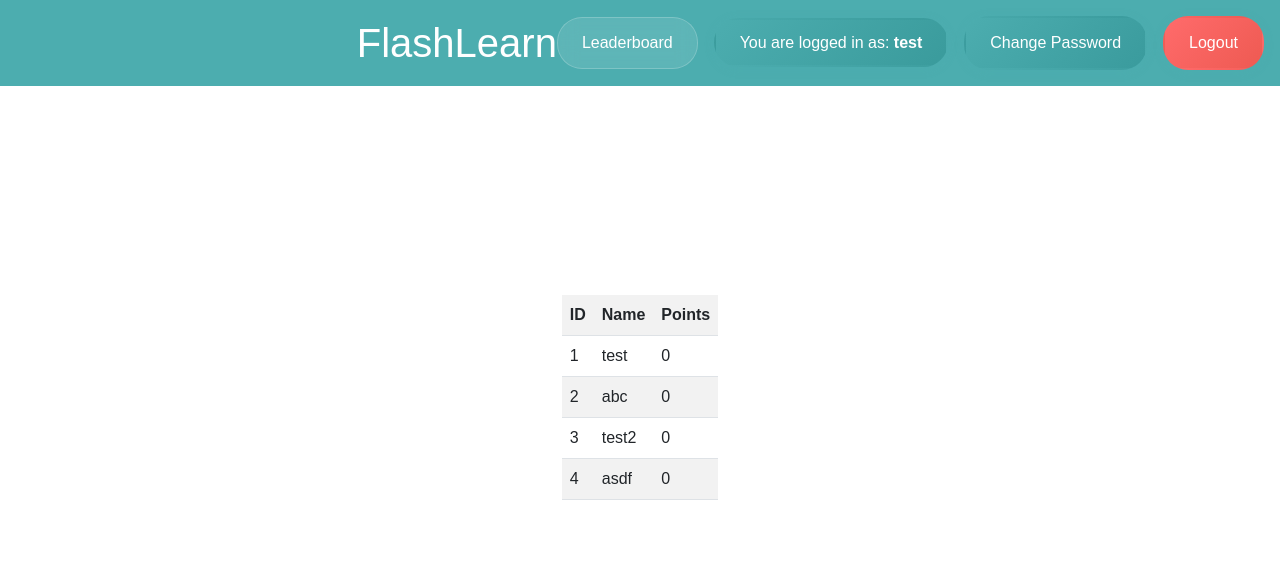
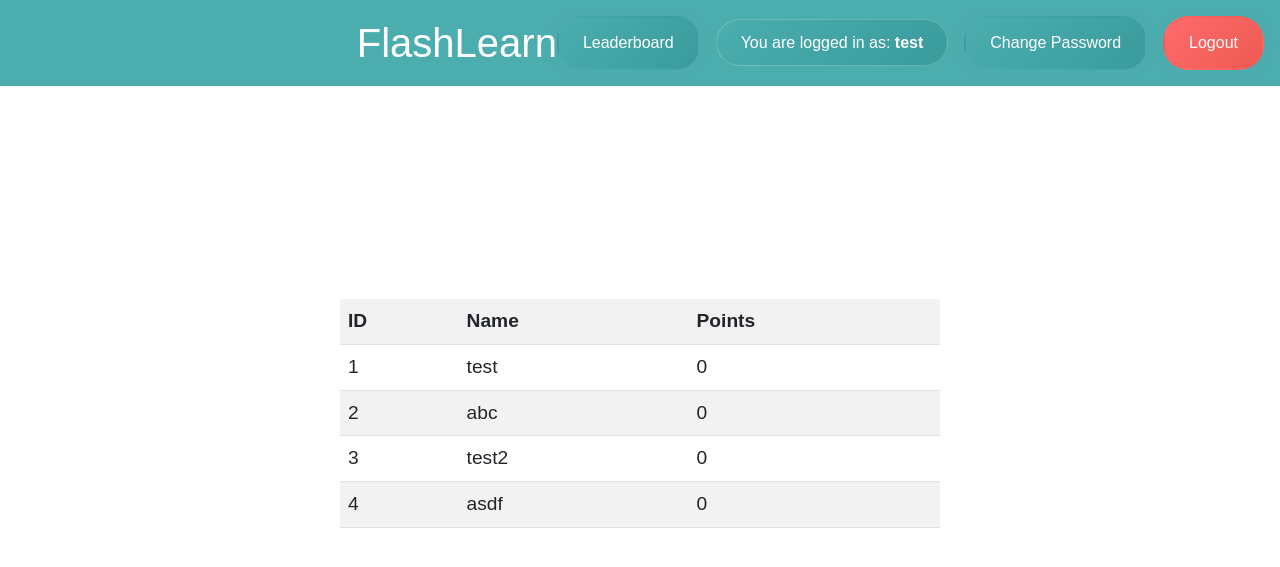
Before and after one commit to Alaskiara/FlashLearn, a PHP site: page /templates/Leaderboard.php in a window 1280 px wide. Shown: the top 567 px of the page. Run offline with PHP 8.4, Linux system fonts and the light colour scheme; a user stored in the database is signed in; data comes from the database, SQL or seed files in the repository; some libraries are stand-ins or nearby versions.

Commit message:
style update for leaderboard button

```diff
--- a/assets/css/stylesheet.css
+++ b/assets/css/stylesheet.css
@@ -28,16 +28,6 @@ header h1 {
     margin: 0;
     justify-self: center;
 }
-
-.logo-image {
-    height: 50px;
-    grid-column: 1;
-    justify-self: start;
-    align-self: center;
-    cursor: pointer;
-
-}
-
 
 header .login-info,
 header .login-button:not(.login-info .login-button),
@@ -115,7 +105,7 @@ header .header-right {
     margin: 0;
 }
 
-.login-info .login-button:first-child {
+.login-info .login-button:nth-child(2) {
     background: rgba(255, 255, 255, 0.1);
     backdrop-filter: blur(10px);
     border: 1px solid rgba(255, 255, 255, 0.2);
@@ -124,13 +114,13 @@ header .header-right {
     box-shadow: none;
 }
 
-.login-info .login-button:first-child:hover {
+.login-info .login-button:nth-child(2):hover {
     transform: none;
     box-shadow: none;
     background: rgba(255, 255, 255, 0.1);
 }
 
-.login-info .login-button:first-child::before {
+.login-info .login-button:nth-child()::before {
     display: none;
 }
 
@@ -904,3 +894,16 @@ textarea:focus {
     background-color: #5a6268;
     transform: translateY(-1px);
 }
+
+
+.leaderboard-table-container {
+    display: flex;
+    justify-content: center;
+    margin-top: 2rem;
+}
+
+.leaderboard-table {
+    width: 80%;
+    min-width: 600px;
+    font-size: 1.2rem;
+}
```
